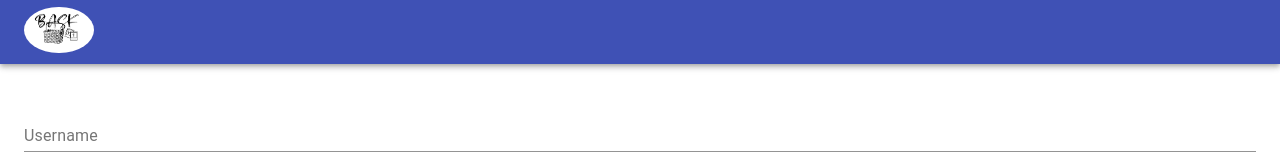
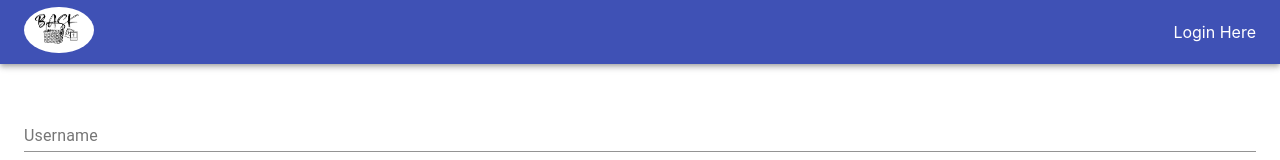
Before and after one commit to Kaihchen1230/BASKit-frontend, a React (Create React App) app: page /sign-up in a window 1280 px wide. Shown: the top 160 px of the page. Built offline with nearby package versions, Linux system fonts and the light colour scheme.

Commit message:
add login

```diff
--- a/src/containers/headerBar/HeaderBar.js
+++ b/src/containers/headerBar/HeaderBar.js
@@ -1,7 +1,7 @@
 import React from 'react';
-import { AppBar, Toolbar } from '@material-ui/core';
+import { AppBar, Toolbar, Link } from '@material-ui/core';
 import { connect } from 'react-redux';
-
+import { Link as RouterLink } from 'react-router-dom';
 import LogoArea from '../../components/headerBar/logoArea/LogoArea';
 import ProfileArea from '../../components/headerBar/profileArea/ProfileArea';
 
@@ -16,7 +16,17 @@ const HeaderBar = (props) => {
 		<AppBar position='static' style={{ marginBottom: '40px' }}>
 			<Toolbar>
 				<LogoArea />
-				{showProfileArea}
+				{props.isAuth ? (
+					<ProfileArea />
+				) : (
+					<Link
+						component={RouterLink}
+						to='/login'
+						underline='hover'
+						style={{ color: 'white' }}>
+						Login Here
+					</Link>
+				)}
 			</Toolbar>
 		</AppBar>
 	);
```
